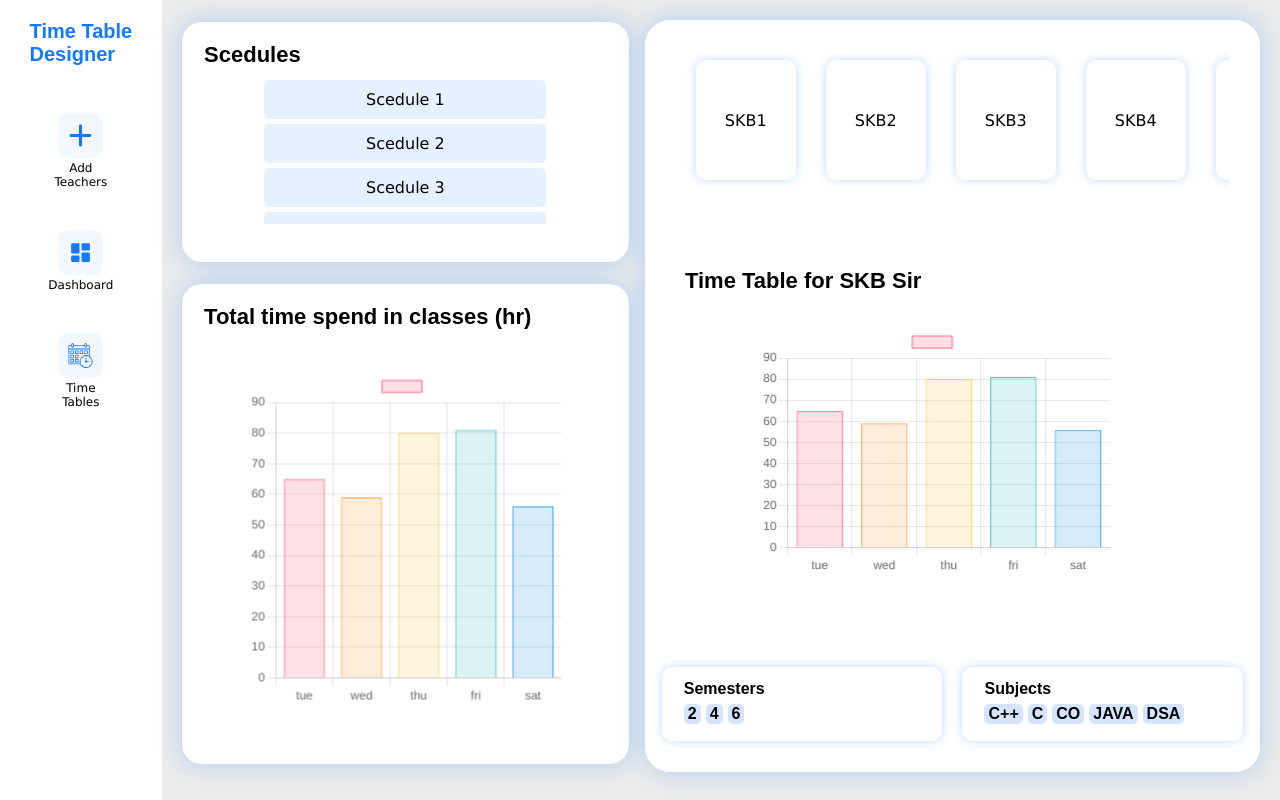
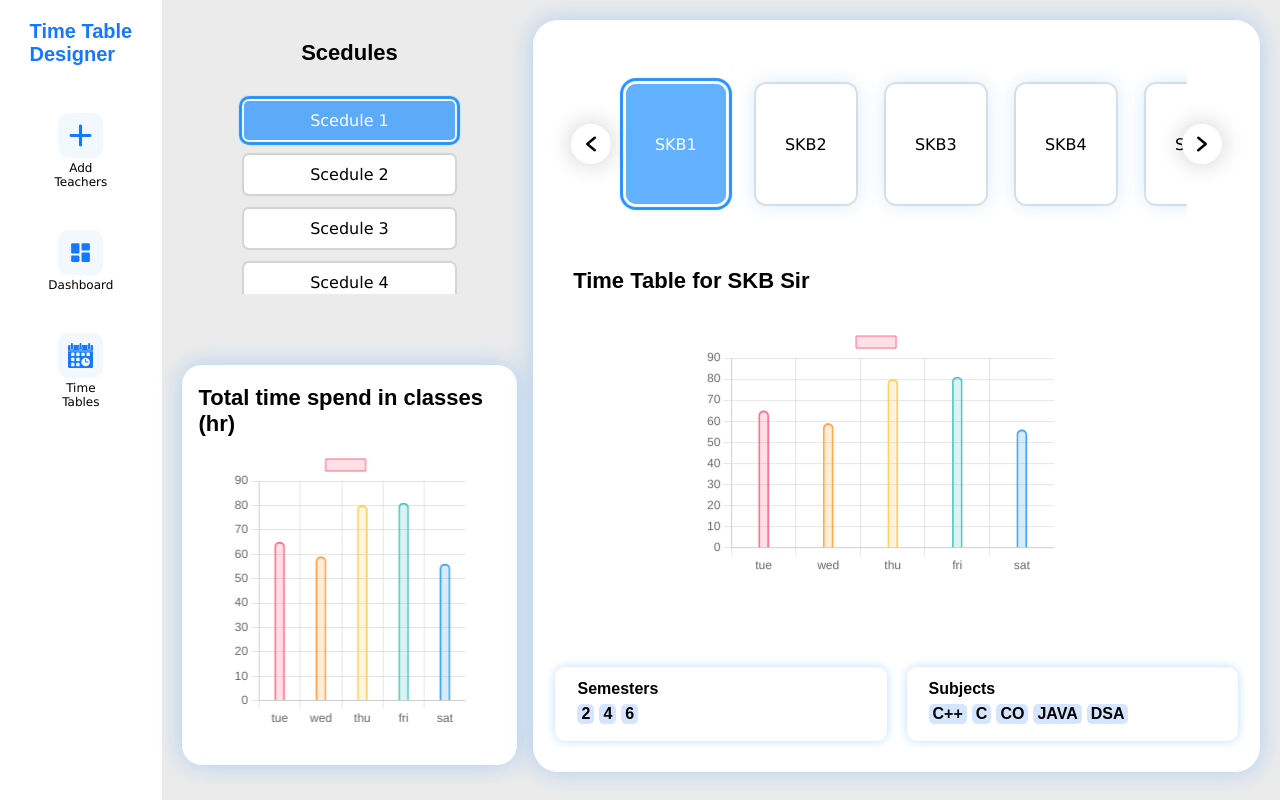
Before and after one commit to Super7000/Sem_Time_Table_Designer, a website with bundled scripts: page time table creator prototype.html in a window 1280 px wide. Built offline with nearby package versions, Linux system fonts and the light colour scheme.

Commit message:
added arrows, hover effects, active effects

```diff
--- a/time table creator prototype.html
+++ b/time table creator prototype.html
@@ -85,28 +85,27 @@
             position: absolute;
             left: 20px;
             top: 0;
-            width: 40%;
+            width: 30%;
             height: 100%;
             margin: 0;
         }
         .container .left .scedules
         {
             position: relative;
-            top: 0px;
+            top: 20px;
             width: 100%;
-            height: 30%;
-            background: #fff;
-            grid-column: 1;
-            grid-row: 1 / span 2;
-            box-shadow: 0 0 25px rgba(30, 144, 255,0.3);
+            height: 40%;
             border-radius: 20px;
+            display: flex;
+            flex-direction: column;
+            align-items: center;
         }
         .container .left .chart
         {
-            height: 60%;
+            position: relative;
+            top: 45px;
+            height: 50%;
             background: #fff;
-            grid-column: 1;
-            grid-row: 3 / span 3;
             box-shadow: 0 0 25px rgba(30, 144, 255,0.3);
             border-radius: 20px;
         }
@@ -126,25 +125,31 @@
             left: 5%;
             top: 20px;
             width: 90%;
+            margin: 0;
             font-size: 22px;
             font-family: Arial, Helvetica, sans-serif;
             font-weight: bold;
+
+        }
+        .container .left .scedules p
+        {
+            text-align: center;
+            left: 0;
         }
         .container .left .scedule_container
         {
-            background: #fff;
             width: 90%;
-            height: 60%;
+            height: 65%;
             position: relative;
-            top: 10px;
-            left: 5%;
+            top: 40px;
+            margin: 0;
             overflow-y: scroll;
             scrollbar-width: none;
             -ms-overflow-style: none;
             display: flex;
+            align-items: center;
             flex-direction: column;
-            align-items: center;
-            gap: 5px;
+            gap: 0px;
         }
         .container .left .scedule_container::-webkit-scrollbar
         {
@@ -154,15 +159,30 @@
             width: 70%;
             text-align: center;
             padding: 10px 0px;
-            background: #E6F1FF;
+            background: #fff;
             border-radius: 5px;
+            margin-top: 15px;
+            cursor: pointer;
+            box-shadow: 0 0 1px 2px rgba(0,0,0,0.1);
+        }
+        .container .left .scedule_container div:hover
+        {
+            box-shadow: 0 0 1px 2px #fff,
+                        0 0 1px 5px rgba(30, 144, 255,1);
+        }
+        .container .left .scedule_container div.active
+        {
+            box-shadow: 0 0 1px 2px #fff,
+                        0 0 1px 5px rgba(30, 144, 255,1);
+            background: rgba(30, 144, 255,0.7);
+            color: #fff;
         }
         .right
         {
             position: absolute;
             top: 20px;
             right: 20px;
-            width: 55%;
+            width: 65%;
             height: 94%;
             border-radius: 25px;
             box-shadow: 0 0 25px rgba(30, 144, 255,0.3);
@@ -174,37 +194,76 @@
             top: 0;
             margin: auto;
             height: 33%;
-            width: 90%;
+            width: 80%;
+        }
+        .right .teachers .r_cards
+        {
+            height: 100%;
+            position: relative;
+            top: 0;
             display: grid;
             grid-auto-flow: column;
+            align-items: center;
             gap: 10px;
             overflow-x: scroll;
             scrollbar-width: none;
             -ms-overflow-style: none;
             scroll-behavior: smooth;
         }
-        .right .teachers::-webkit-scrollbar
+        .right .teachers .r_cards::-webkit-scrollbar
         {
             display: none;
         }
-        .right .teachers div
+        .right .teachers .r_cards div
         {
             position: relative;
             width: 100px;
             height: 120px;
             border-radius: 10px;
-            box-shadow: 0 0 10px rgba(30, 144, 255,0.3);
+            box-shadow: 0 0 1px 2px rgba(0,0,0,0.1),
+                        0 0 20px rgba(30, 144, 255,0.2);
             display: flex;
             justify-content: center;
             align-items: center;
-            margin-top: 40px;
             margin-left: 20px;
+            background: #fff;
             transition: 0.3s;
         }
-        .right .teachers div:hover
+        .right .teachers .r_cards div.active
+        {
+            background: rgba(30, 144, 255,0.7);
+            box-shadow: 0 0 1px 3px #fff,
+                        0 0 1px 6px dodgerblue;
+            color: #fff;
+        }
+        .right .teachers .r_cards div:hover
         {
             box-shadow: 0 0 1px 3px #fff,
                         0 0 1px 6px dodgerblue;
+        }
+        .right .teachers svg
+        {
+            position: absolute;
+            width: 20px;
+            height: 20px;
+            top: 50%;
+            z-index: 5;
+            background: #fff;
+            box-shadow: 0 0 25px rgba(0,0,0,0.2);
+        }
+        .right .teachers .r_l_arrow
+        {
+            left: -35px;
+            border-radius: 20px;
+            padding: 10px;
+            transform: translate(0,-50%) rotate(-180deg);
+        }
+        .right .teachers .r_r_arrow
+        {
+            right: -35px;
+            border-radius: 20px;
+            padding: 10px;
+            transform: translate(0,-50%);
         }
         .right .set_time_chat
         {
@@ -320,74 +379,61 @@
                     <svg version="1.0" xmlns="http://www.w3.org/2000/svg" width="512.000000pt" height="512.000000pt" viewBox="0 0 512.000000 512.000000" preserveAspectRatio="xMidYMid meet">
                         <g transform="translate(0.000000,512.000000) scale(0.100000,-0.100000)"
                         fill="#000000" stroke="none">
-                        <path d="M866 5105 c-56 -20 -107 -65 -136 -121 -21 -41 -26 -65 -28 -156 l-4
-                        -108 -201 0 c-190 0 -205 -2 -252 -24 -55 -25 -105 -76 -133 -134 -16 -35 -17
-                        -144 -17 -1827 0 -1631 1 -1793 16 -1826 25 -53 74 -104 127 -130 l47 -24
-                        1112 -3 1112 -3 36 -67 c84 -160 258 -350 417 -455 235 -155 453 -221 733
-                        -222 181 0 264 12 411 60 731 239 1104 1029 825 1750 -80 207 -256 439 -427
-                        561 l-53 39 -3 1050 -3 1050 -23 50 c-30 66 -66 102 -127 131 -47 23 -60 24
-                        -252 24 l-203 0 0 88 c0 146 -36 225 -125 277 -92 55 -205 41 -287 -33 -62
-                        -56 -72 -83 -78 -212 l-5 -115 -1075 0 -1075 0 -5 115 c-4 95 -9 121 -27 150
-                        -67 108 -187 154 -297 115z m123 -160 c16 -8 31 -22 35 -30 3 -9 6 -133 6
-                        -276 l0 -260 -25 -24 c-34 -35 -78 -33 -116 4 l-29 29 0 257 0 257 29 29 c33
-                        32 58 36 100 14z m2662 -14 l29 -29 0 -257 0 -257 -29 -29 c-38 -37 -82 -39
-                        -116 -4 l-25 24 0 266 0 266 25 24 c34 35 78 33 116 -4z m-2951 -458 c0 -107
-                        11 -150 53 -205 87 -116 257 -130 361 -30 61 59 76 101 76 220 l0 102 1080 0
-                        1080 0 0 -102 c0 -124 16 -165 83 -224 77 -68 172 -82 263 -40 99 46 144 134
-                        144 283 l0 83 193 0 193 0 30 -31 29 -30 3 -260 3 -259 -2021 0 -2021 0 3 259
-                        3 260 29 30 30 31 193 0 193 0 0 -87z m3590 -1309 c0 -611 -1 -646 -17 -641
-                        -10 3 -59 22 -108 41 -153 59 -274 80 -465 79 -177 0 -257 -12 -405 -60 -549
-                        -179 -915 -682 -915 -1257 0 -124 18 -263 45 -351 8 -27 15 -53 15 -58 0 -4
-                        -479 -6 -1065 -5 l-1065 3 -27 28 -28 27 -3 1420 -2 1420 2020 0 2020 0 0
-                        -646z m-636 -871 c23 -19 36 -24 60 -19 52 10 66 37 66 129 l0 80 73 -6 c151
-                        -13 363 -95 511 -197 110 -76 108 -71 42 -139 -65 -69 -73 -105 -31 -146 42
-                        -42 80 -32 157 43 40 39 49 43 63 32 23 -19 118 -165 153 -235 55 -111 112
-                        -318 112 -406 l0 -29 -84 0 c-79 0 -86 -2 -105 -26 -29 -36 -27 -75 5 -105 22
-                        -20 38 -24 106 -28 l80 -3 -6 -60 c-23 -198 -114 -415 -244 -576 l-34 -43 -64
-                        62 c-59 56 -68 61 -97 55 -40 -8 -67 -39 -67 -78 0 -22 14 -44 55 -87 30 -32
-                        55 -61 55 -64 0 -9 -108 -89 -175 -130 -114 -68 -316 -135 -452 -150 l-53 -6
-                        0 79 c0 94 -4 106 -41 125 -40 21 -57 19 -90 -14 -27 -28 -29 -34 -29 -110 l0
-                        -80 -27 4 c-16 2 -59 9 -98 15 -154 24 -354 111 -489 212 l-66 50 55 60 c47
-                        50 55 65 55 98 0 30 -6 43 -26 59 -44 34 -69 27 -139 -39 l-63 -61 -51 68
-                        c-117 157 -203 367 -226 556 l-6 57 64 0 c109 0 147 23 147 89 0 55 -28 71
-                        -126 71 l-86 0 7 63 c20 177 117 417 226 560 l51 68 63 -61 c70 -66 95 -73
-                        139 -39 20 15 26 29 26 58 0 31 -8 45 -55 91 -30 30 -55 57 -55 61 0 11 101
-                        84 185 132 134 78 286 130 427 145 l63 7 5 -83 c5 -77 7 -86 34 -109z"/>
-                        <path d="M520 3551 l-30 -29 0 -302 0 -302 30 -29 29 -30 305 3 c303 3 306 3
-                        328 26 23 22 23 23 23 332 0 309 0 310 -23 332 -22 23 -25 23 -328 26 l-305 3
-                        -29 -30z m525 -331 l0 -195 -197 -3 -198 -2 0 200 0 200 198 -2 197 -3 0 -195z"/>
-                        <path d="M1485 3569 c-45 -25 -45 -28 -45 -351 0 -293 1 -309 20 -328 11 -11
-                        30 -22 42 -25 13 -3 155 -5 316 -3 l294 3 19 24 c18 22 19 43 19 331 0 288 -1
-                        309 -19 331 l-19 24 -304 2 c-209 2 -309 -1 -323 -8z m505 -349 l0 -200 -195
-                        0 -195 0 0 200 0 200 195 0 195 0 0 -200z"/>
-                        <path d="M2433 3570 c-12 -5 -26 -18 -32 -29 -7 -13 -11 -128 -11 -324 0 -285
-                        1 -306 19 -328 l19 -24 294 -3 c161 -2 303 0 316 3 12 3 31 14 42 25 19 19 20
-                        35 20 324 0 167 -3 312 -6 321 -16 41 -50 45 -351 44 -158 0 -298 -4 -310 -9z
-                        m507 -350 l0 -200 -195 0 -195 0 0 200 0 200 195 0 195 0 0 -200z"/>
-                        <path d="M3385 3570 c-50 -19 -50 -23 -50 -351 0 -308 0 -309 23 -331 22 -23
-                        25 -23 328 -26 l305 -3 29 30 30 29 0 302 0 302 -29 29 -29 29 -294 -1 c-161
-                        0 -302 -4 -313 -9z m505 -350 l0 -200 -197 2 -198 3 -3 185 c-1 101 0 190 2
-                        197 4 10 51 13 201 13 l195 0 0 -200z"/>
-                        <path d="M515 2695 l-25 -24 0 -306 0 -306 25 -24 24 -25 311 0 c293 0 311 1
-                        329 19 29 29 33 79 29 373 -3 266 -3 266 -27 292 l-24 26 -309 0 -309 0 -24
-                        -25z m535 -330 l0 -195 -200 0 -200 0 0 195 0 195 200 0 200 0 0 -195z"/>
-                        <path d="M1465 2695 l-25 -24 0 -304 c0 -293 1 -305 21 -331 l20 -26 313 0
-                        313 0 21 23 c22 23 22 29 22 334 l0 312 -26 20 c-26 20 -38 21 -331 21 l-304
-                        0 -24 -25z m525 -330 l0 -195 -195 0 -195 0 0 195 0 195 195 0 195 0 0 -195z"/>
-                        <path d="M544 1860 c-52 -21 -54 -31 -54 -355 1 -220 4 -304 13 -316 28 -36
-                        50 -39 351 -39 l295 0 28 24 28 24 3 284 c2 191 0 295 -8 321 -19 64 -37 67
-                        -357 66 -153 0 -288 -4 -299 -9z m501 -350 l0 -195 -197 -3 -198 -2 0 200 0
-                        200 198 -2 197 -3 0 -195z"/>
-                        <path d="M1500 1863 c-8 -3 -25 -15 -37 -26 -23 -20 -23 -22 -23 -329 l0 -309
-                        25 -24 24 -25 306 0 306 0 24 25 25 24 0 306 c0 181 -4 314 -10 325 -19 35
-                        -64 40 -349 39 -152 0 -283 -3 -291 -6z m490 -353 l0 -200 -195 0 -195 0 0
-                        200 0 200 195 0 195 0 0 -200z"/>
-                        <path d="M3674 2060 c-51 -20 -54 -38 -54 -285 l0 -230 -40 -23 c-92 -52 -138
-                        -187 -97 -285 34 -81 130 -147 213 -147 84 0 173 51 210 122 l14 26 194 4
-                        c211 3 226 7 240 64 7 28 -16 79 -39 88 -9 3 -99 6 -201 6 l-184 0 -24 38
-                        c-27 43 -75 87 -106 97 -19 6 -20 15 -20 244 0 225 -1 238 -20 259 -12 12 -25
-                        22 -30 22 -4 0 -14 2 -22 4 -7 3 -23 1 -34 -4z m59 -671 c30 -16 37 -28 37
-                        -66 0 -65 -70 -96 -117 -51 -33 30 -31 80 3 107 30 24 46 26 77 10z"/>
+                        <path d="M732 5109 c-45 -13 -108 -80 -121 -126 -7 -23 -11 -158 -11 -340 l0
+                        -303 -35 -46 c-92 -121 -82 -287 25 -394 61 -61 119 -84 210 -84 99 -1 173 33
+                        230 106 89 112 91 260 5 372 l-34 45 -3 323 c-3 320 -3 323 -27 361 -47 76
+                        -151 113 -239 86z"/>
+                        <path d="M2492 5109 c-45 -13 -108 -80 -121 -126 -7 -23 -11 -158 -11 -340 l0
+                        -303 -35 -46 c-92 -121 -82 -287 25 -394 61 -61 119 -84 210 -84 99 -1 173 33
+                        230 106 89 112 91 260 5 372 l-34 45 -3 323 c-3 320 -3 323 -27 361 -47 76
+                        -151 113 -239 86z"/>
+                        <path d="M4252 5109 c-45 -13 -108 -80 -121 -126 -7 -23 -11 -158 -11 -340 l0
+                        -303 -35 -46 c-92 -121 -82 -287 25 -394 61 -61 119 -84 210 -84 99 -1 173 33
+                        230 106 89 112 91 260 5 372 l-34 45 -3 323 c-3 320 -3 323 -27 361 -47 76
+                        -151 113 -239 86z"/>
+                        <path d="M205 4702 c-65 -22 -109 -54 -146 -105 -57 -79 -59 -97 -59 -594 l0
+                        -453 2560 0 2561 0 -3 473 -3 472 -28 57 c-32 64 -80 111 -146 142 -38 17 -71
+                        21 -183 24 l-138 4 0 -172 c0 -157 2 -174 20 -200 12 -16 33 -55 48 -87 23
+                        -50 27 -71 27 -153 0 -86 -3 -101 -32 -162 -78 -165 -257 -261 -425 -230 -135
+                        25 -244 108 -301 230 -28 60 -32 77 -32 157 0 99 17 159 67 232 l28 42 0 170
+                        0 171 -580 0 -580 0 0 -171 c0 -156 2 -173 20 -199 12 -16 33 -55 48 -87 23
+                        -50 27 -71 27 -153 0 -86 -3 -101 -32 -162 -78 -165 -257 -261 -425 -230 -135
+                        25 -244 108 -301 230 -28 60 -32 77 -32 157 0 99 17 159 67 232 l28 42 0 170
+                        0 171 -580 0 -580 0 0 -171 c0 -156 2 -173 20 -199 12 -16 33 -55 48 -87 23
+                        -50 27 -71 27 -153 0 -86 -3 -101 -32 -162 -78 -165 -257 -261 -425 -230 -135
+                        25 -244 108 -301 230 -28 60 -32 77 -32 157 0 99 17 159 67 232 l28 42 0 170
+                        0 171 -122 0 c-90 -1 -136 -5 -173 -18z"/>
+                        <path d="M2 1838 l3 -1613 28 -57 c32 -64 80 -111 146 -142 l46 -21 2335 0
+                        2335 0 46 21 c66 31 114 78 146 142 l28 57 3 1613 2 1612 -2560 0 -2560 0 2
+                        -1612z m1256 1292 c18 -11 41 -34 52 -52 18 -31 20 -51 20 -273 0 -278 -4
+                        -293 -81 -333 -43 -22 -51 -23 -279 -20 -259 3 -265 5 -313 72 -21 29 -22 42
+                        -25 256 -2 141 0 238 7 261 12 38 53 86 86 100 11 4 128 8 260 8 222 1 242 -1
+                        273 -19z m1050 0 c18 -11 41 -34 52 -52 18 -31 20 -51 20 -278 0 -228 -1 -247
+                        -20 -278 -39 -63 -76 -72 -325 -72 -209 0 -223 1 -265 23 -81 41 -85 55 -85
+                        334 0 229 1 243 21 270 11 15 36 38 54 51 32 21 40 22 274 22 223 0 243 -2
+                        274 -20z m1082 -26 c48 -52 53 -83 48 -344 -4 -226 -10 -248 -88 -287 -42 -22
+                        -56 -23 -265 -23 -249 0 -286 9 -325 72 -19 31 -20 46 -18 289 3 284 1 276 73
+                        321 28 17 50 18 283 16 l253 -3 39 -41z m1020 27 c21 -11 44 -36 58 -62 23
+                        -43 23 -49 20 -279 -3 -259 -5 -265 -72 -313 -30 -21 -42 -22 -266 -25 -230
+                        -3 -236 -3 -279 20 -77 41 -81 56 -81 333 0 222 2 242 20 273 11 18 34 41 52
+                        52 31 18 51 20 273 20 215 0 244 -2 275 -19z m-3160 -1049 c19 -9 45 -32 57
+                        -51 22 -33 23 -41 23 -275 0 -275 -4 -293 -75 -333 -39 -23 -46 -23 -282 -21
+                        -266 3 -266 3 -317 72 -20 26 -21 41 -21 276 0 237 1 250 21 277 11 15 36 38
+                        54 51 32 21 41 22 269 22 205 0 241 -2 271 -18z m1058 -2 c18 -11 41 -34 52
+                        -52 18 -31 20 -51 20 -279 0 -239 -1 -247 -22 -279 -46 -67 -64 -71 -335 -68
+                        -228 3 -243 4 -270 24 -15 12 -37 36 -48 55 -19 31 -20 52 -20 276 0 229 1
+                        243 21 270 11 15 36 38 54 51 32 21 40 22 274 22 223 0 243 -2 274 -20z m1547
+                        -15 c466 -137 735 -631 594 -1091 -160 -522 -745 -772 -1234 -528 -212 107
+                        -364 287 -440 524 -37 114 -46 305 -20 431 63 314 303 575 608 664 100 29 148
+                        34 277 30 98 -3 144 -9 215 -30z m-2605 -1033 c19 -9 45 -32 57 -51 22 -33 23
+                        -41 23 -281 0 -240 -1 -248 -23 -281 -44 -66 -63 -70 -334 -67 -226 3 -243 4
+                        -269 24 -67 50 -69 55 -72 287 -4 248 0 286 36 328 45 55 65 58 317 59 200 0
+                        235 -2 265 -18z m1050 0 c19 -9 45 -32 57 -51 22 -33 23 -41 23 -281 0 -240
+                        -1 -248 -23 -281 -44 -66 -63 -70 -334 -67 -228 3 -243 4 -270 24 -63 47 -68
+                        68 -71 300 -4 224 2 271 40 319 39 50 64 54 313 55 200 0 235 -2 265 -18z"/>
+                        <path d="M3554 1892 c-42 -34 -44 -49 -44 -372 0 -330 3 -355 49 -380 12 -6
+                        127 -10 301 -10 l281 0 24 24 c34 34 41 71 21 113 -27 56 -57 63 -281 63
+                        l-195 0 0 261 0 261 -29 29 c-35 34 -93 39 -127 11z"/>
                         </g>
                         </svg>
 
@@ -399,7 +445,7 @@
                     <div class="scedules">
                         <p>Scedules</p>
                         <div class="scedule_container">
-                            <div>Scedule 1</div>
+                            <div class="active">Scedule 1</div>
                             <div>Scedule 2</div>
                             <div>Scedule 3</div>
                             <div>Scedule 4</div>
@@ -415,7 +461,11 @@
                 </div>
                 <div class="right">
                     <div class="teachers">
-                        <div class="t1">
+                            <svg viewBox="0 0 96 96" class="r_l_arrow" xmlns="http://www.w3.org/2000/svg">
+                                <path d="M69.8437,43.3876,33.8422,13.3863a6.0035,6.0035,0,0,0-7.6878,9.223l30.47,25.39-30.47,25.39a6.0035,6.0035,0,0,0,7.6878,9.2231L69.8437,52.6106a6.0091,6.0091,0,0,0,0-9.223Z"/>
+                            </svg>
+                        <div class="r_cards">
+                            <div class="t1 active">
                                 <p>SKB1</p>
                             </div>
                             <div class="t1">
@@ -439,6 +489,10 @@
                             <div class="t1">
                                 <p>SKB8</p>
                             </div>
+                        </div>
+                            <svg viewBox="0 0 96 96" class="r_r_arrow" xmlns="http://www.w3.org/2000/svg">
+                                <path d="M69.8437,43.3876,33.8422,13.3863a6.0035,6.0035,0,0,0-7.6878,9.223l30.47,25.39-30.47,25.39a6.0035,6.0035,0,0,0,7.6878,9.2231L69.8437,52.6106a6.0091,6.0091,0,0,0,0-9.223Z"/>
+                            </svg>
                     </div>
                     <div class="set_time_chat">
                         <p>Time Table for SKB Sir</p>
@@ -516,7 +570,10 @@
                 'rgb(75, 192, 192)',
                 'rgb(54, 162, 235)'
                 ],
-                borderWidth: 1
+                borderWidth: 1,
+                borderRadius: 5,
+                barThickness: 10,
+
             }]
         };
         // left side chart
@@ -549,9 +606,9 @@
                 }
             },
         });
-        document.querySelector(".teachers").addEventListener("wheel", (evt) => {
+        document.querySelector(".r_cards").addEventListener("wheel", (evt) => {
             evt.preventDefault();
-            document.querySelector(".teachers").scrollLeft += (evt.deltaY);
+            document.querySelector(".r_cards").scrollLeft += (evt.deltaY);
         });
         // var b = new teach([545]);
         // function fun(a)
```
Lines whose indentation alone changed are shown as unchanged.
